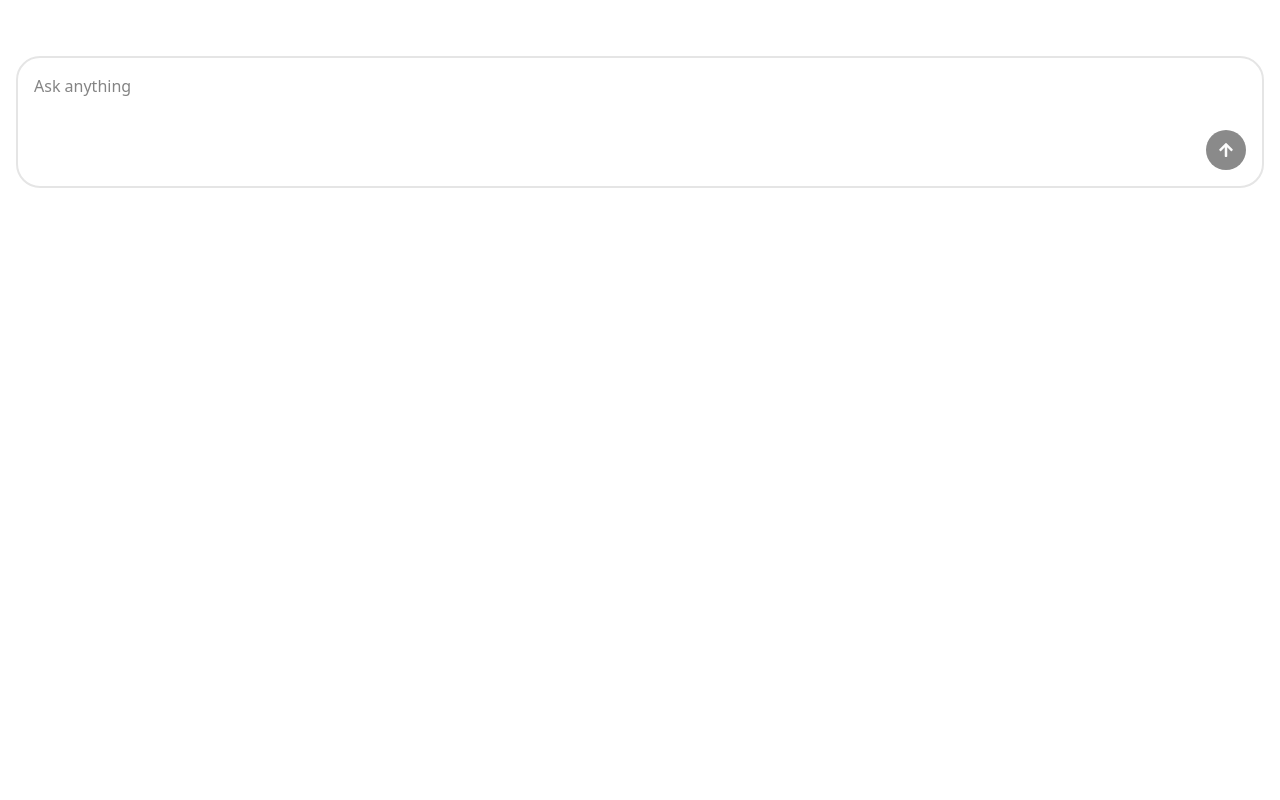
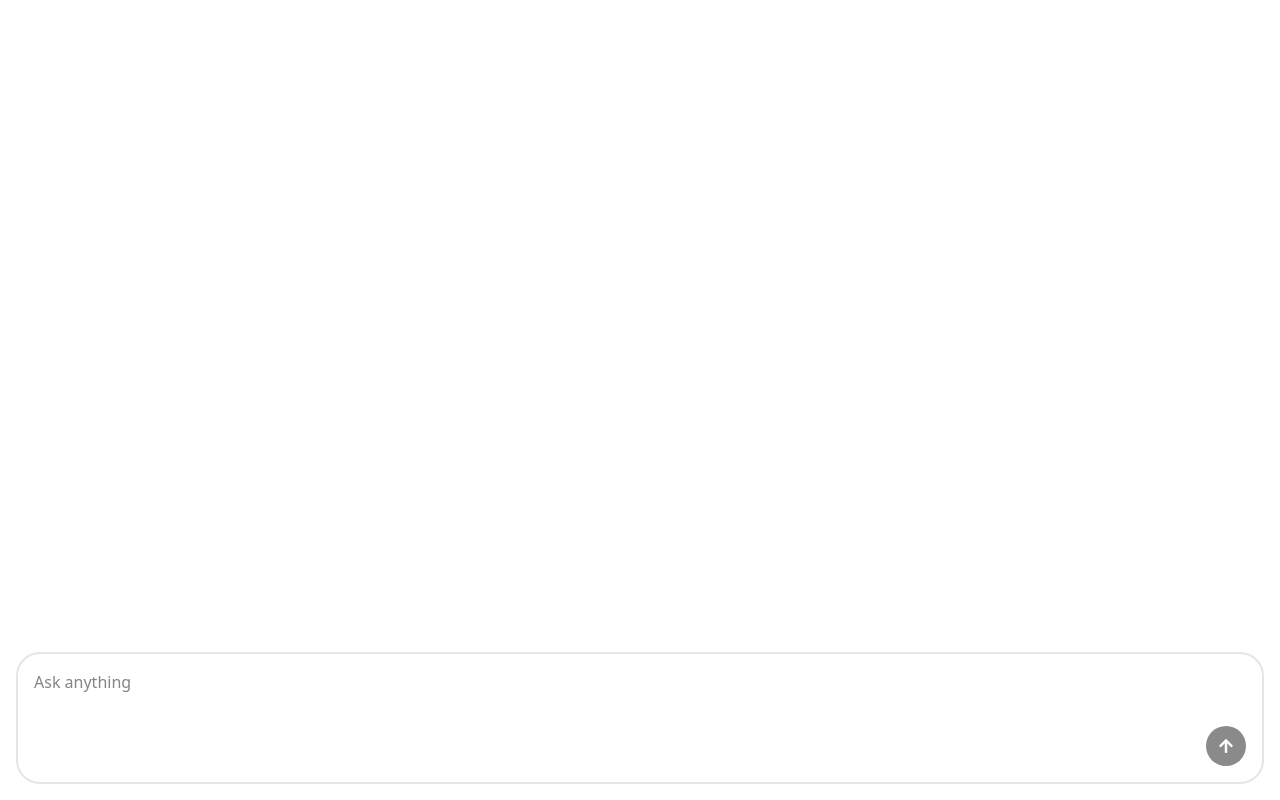
Before and after one commit to TitasRoy14/AI_Chat_App, a React (Vite) app in the folder packages/client/: page / in a window 1280 px wide. Built offline with nearby package versions, Linux system fonts and the light colour scheme.

Commit message:
Improve look and feel of the app

```diff
--- a/packages/client/src/App.tsx
+++ b/packages/client/src/App.tsx
@@ -2,7 +2,7 @@ import ChatBot from "./components/ChatBot";
 
 function App() {
   return (
-    <div className="p-4">
+    <div className="p-4 h-screen w-full">
       <ChatBot />
     </div>
   );
--- a/packages/client/src/components/ChatBot.tsx
+++ b/packages/client/src/components/ChatBot.tsx
@@ -21,7 +21,7 @@ type Message = {
 const ChatBot = () => {
   const [messages, setMessages] = useState<Message[]>([]);
   const [isTyping, setIsTyping] = useState<boolean>();
-  const formRef = useRef<HTMLFormElement | null>(null);
+  const lastParagraphRef = useRef<HTMLDivElement | null>(null);
   const conversationId = useRef(crypto.randomUUID()); // using ref because
   // we don't want it to change or cause any re-render
   const { register, handleSubmit, reset, formState } = useForm<FormData>();
@@ -32,13 +32,13 @@ const ChatBot = () => {
   });
 
   useEffect(() => {
-    formRef.current?.scrollIntoView({ behavior: "smooth" });
+    lastParagraphRef.current?.scrollIntoView({ behavior: "smooth" });
   }, [messages]);
 
   const onSubmit = async ({ prompt }: FormData) => {
     setMessages((prev) => [...prev, { content: prompt, role: "user" }]);
     setIsTyping(true);
-    reset();
+    reset({ prompt: "" });
     textareaRef.current?.focus();
     const { data } = await axios.post<ChatResponse>("/api/chat", {
       prompt,
@@ -63,11 +63,12 @@ const ChatBot = () => {
     }
   };
   return (
-    <div>
-      <div className="flex flex-col gap-3 mb-10">
+    <div className="flex flex-col h-full">
+      <div className="flex flex-col flex-1 gap-3 mb-10 overflow-y-auto">
         {messages.map((message, index) => (
-          <p
+          <div
             key={index}
+            ref={index === messages.length - 1 ? lastParagraphRef : null}
             onCopy={onCopyMessage}
             className={`px-3 py-1 rounded-xl ${
               message.role === "user"
@@ -76,7 +77,7 @@ const ChatBot = () => {
             }`}
           >
             <ReactMarkdown>{message.content}</ReactMarkdown>
-          </p>
+          </div>
         ))}
 
         {isTyping && (
@@ -90,7 +91,6 @@ const ChatBot = () => {
       <form
         onSubmit={handleSubmit(onSubmit)}
         onKeyDown={onKeyDown}
-        ref={formRef}
         className="flex flex-col gap-2 items-end border-2 p-4 rounded-3xl"
       >
         <textarea
@@ -99,6 +99,7 @@ const ChatBot = () => {
             ref(e);
             textareaRef.current = e;
           }}
+          autoFocus
           className="w-full focus:outline-0 resize-none"
           placeholder="Ask anything"
           maxLength={1000}
```
Also changed, not shown: 2 other files (tests, documents, lock files or other folders).
